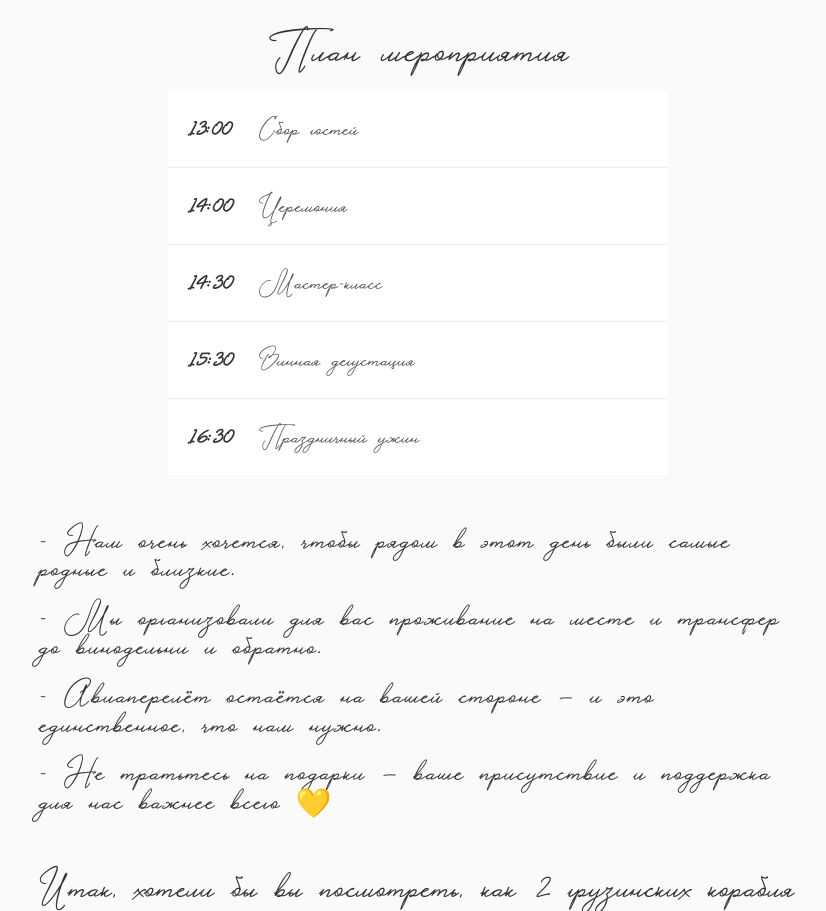
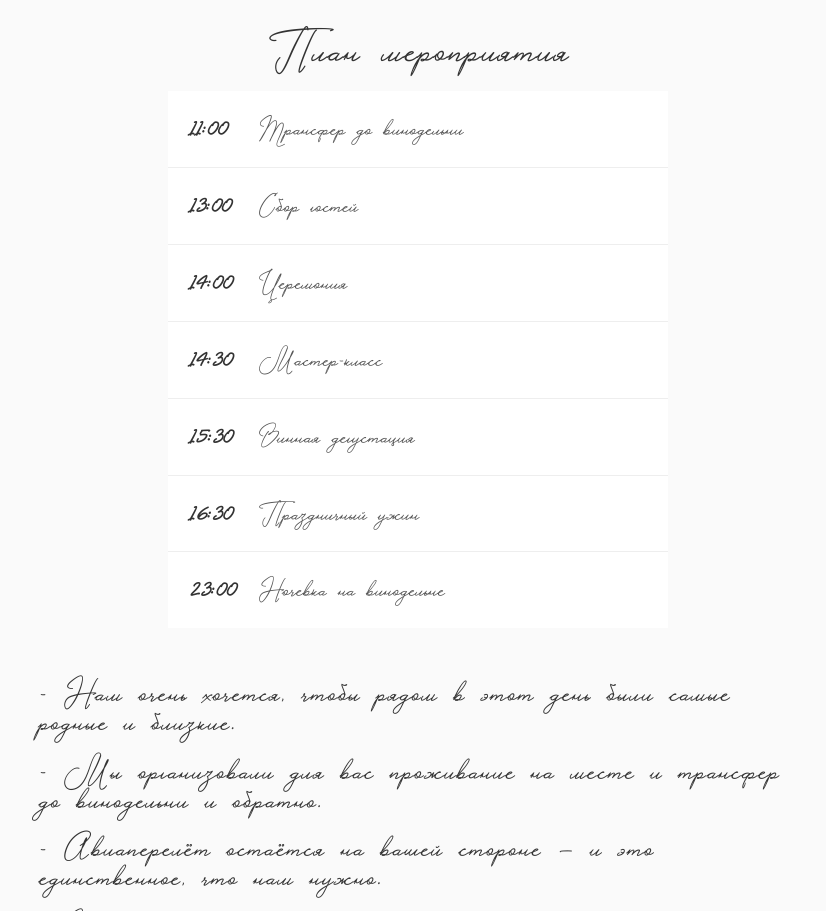
Before and after one commit to MisnikovRoman/WeddingInvitation, a plain HTML site: page index.html in a window 1280 px wide. Shown: the part 2702-3613 px from the top of the page, without its empty margins (222-1048 px from the left). Drawn offline with Linux system fonts and the light colour scheme.

Commit message:
Add new schedule items

```diff
--- a/index.html
+++ b/index.html
@@ -94,6 +94,10 @@
             <h2>План мероприятия</h2>
             <div class="schedule">
                 <div class="schedule-item">
+                    <div class="time">11:00</div>
+                    <div class="event">Трансфер до винодельни</div>
+                </div>
+                <div class="schedule-item">
                     <div class="time">13:00</div>
                     <div class="event">Сбор гостей</div>
                 </div>
@@ -112,6 +116,10 @@
                 <div class="schedule-item">
                     <div class="time">16:30</div>
                     <div class="event">Праздничный ужин</div>
+                </div>
+                <div class="schedule-item">
+                    <div class="time">23:00</div>
+                    <div class="event">Ночевка на винодельне</div>
                 </div>
             </div>
         </section>
```
